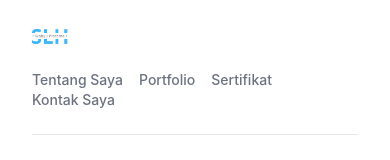
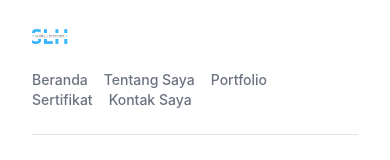
Before and after one commit to kingsbell/portfolio, a website: page public/index.html in a window 390 px wide. Shown: the part 4945-5105 px from the top of the page. Drawn offline with Linux system fonts and the light colour scheme.

Commit message:
ubah footer

```diff
--- a/public/index.html
+++ b/public/index.html
@@ -1611,6 +1611,9 @@
             </a>
             <ul class="flex flex-wrap items-center mb-6 text-sm font-medium text-gray-500 sm:mb-0 dark:text-grey">
               <li>
+                <a href="#home" class="hover:underline me-4 md:me-6">Beranda</a>
+              </li>
+              <li>
                 <a href="#about" class="hover:underline me-4 md:me-6">Tentang Saya</a>
               </li>
               <li>
```
